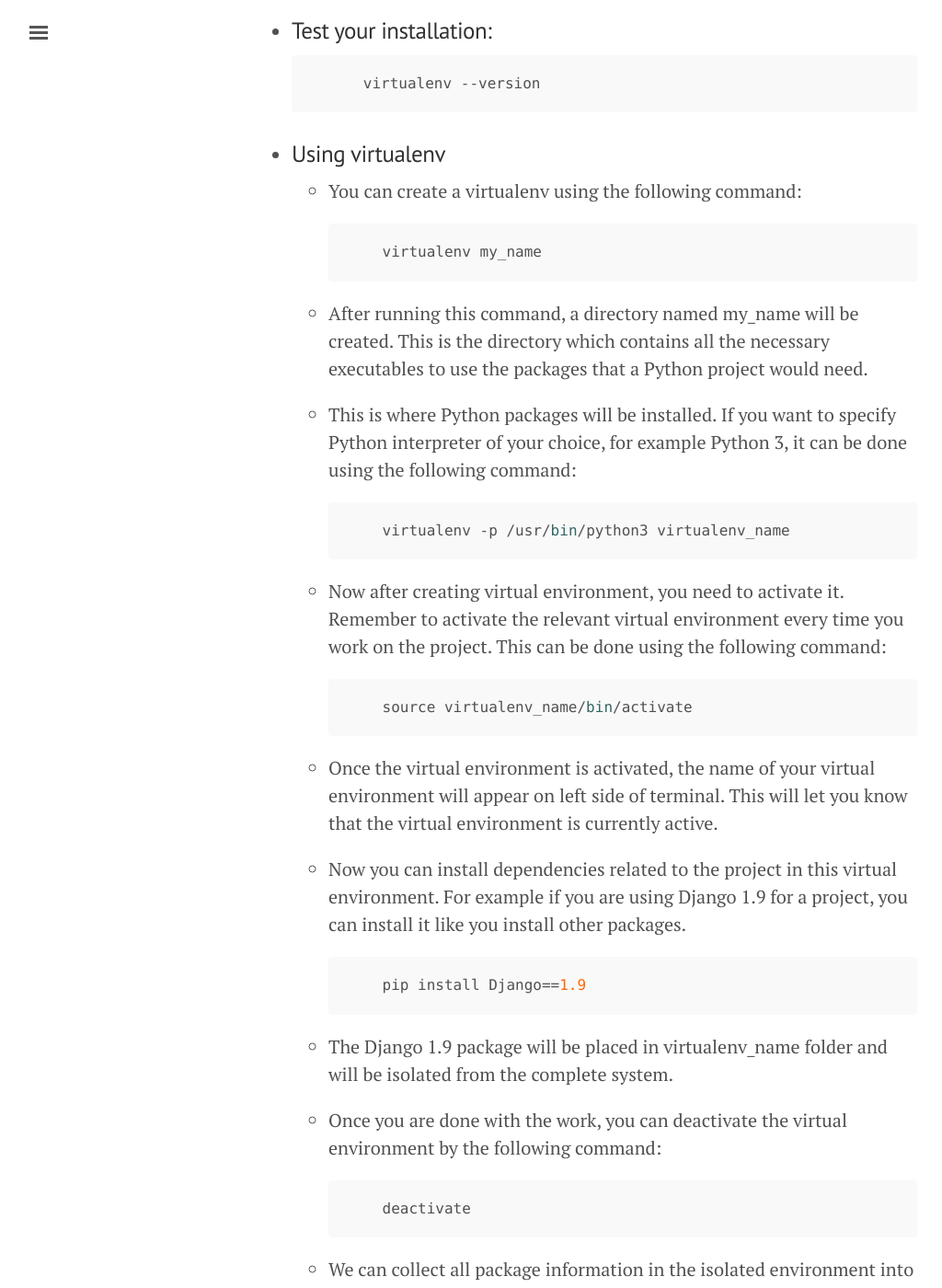
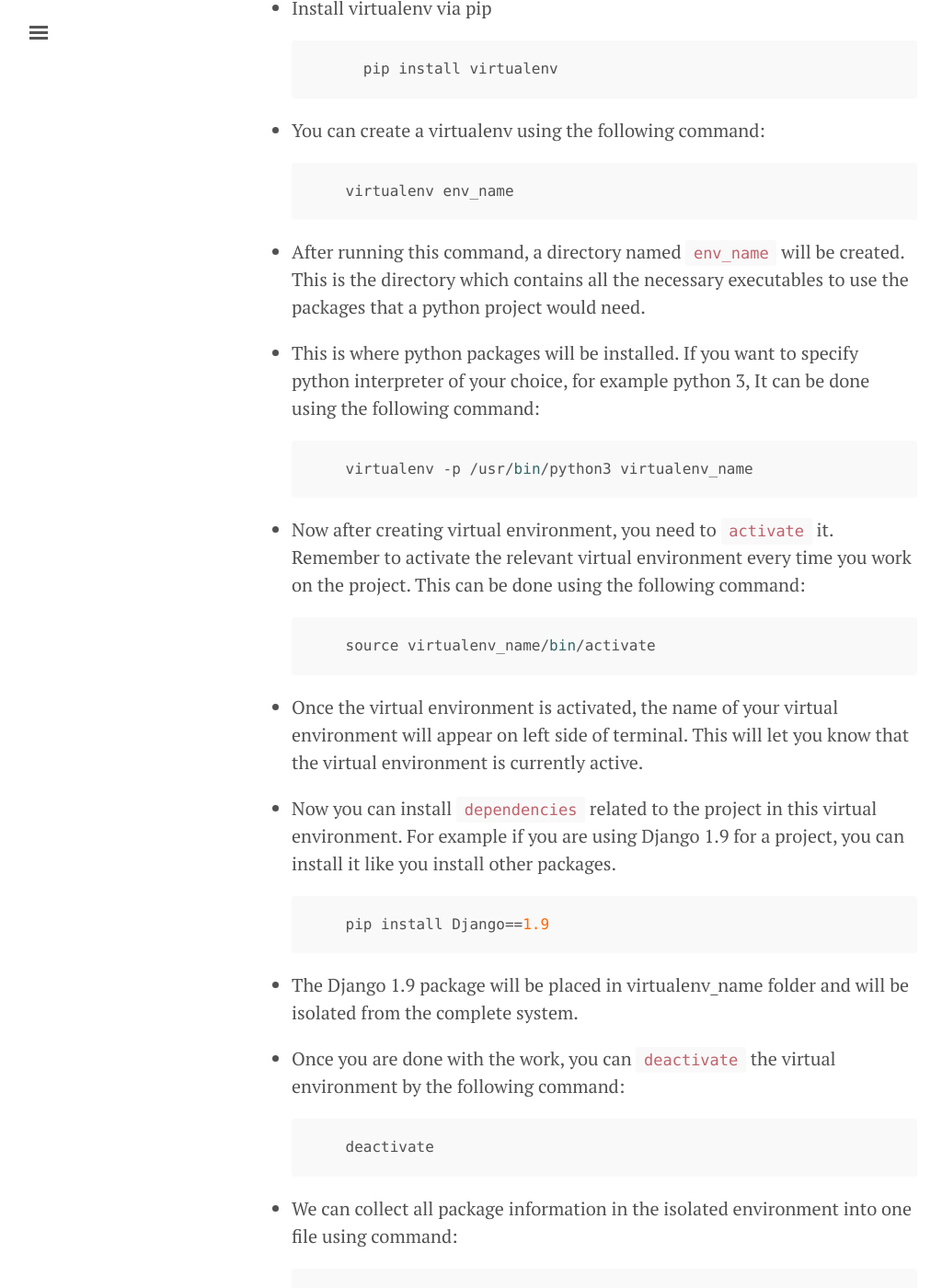
Before and after one commit to g-kutty/py-tour, a Jekyll site: the page built from lessons/11/virtual_env.md, in a window 1280 px wide and 1400 px high, scrolled down 549 px. Shown: the whole window at 92% size, without its empty margins (3-1027 px from the left). Built offline with Jekyll 4.4.1, drawn with Linux system fonts in a browser that asks for light colours; some of the changed text lies outside the part shown.

Commit message:
Updated isolated env doc

````diff
--- a/_includes/head.html
+++ b/_includes/head.html
@@ -21,7 +21,7 @@
   <link rel="stylesheet" href="https://fonts.googleapis.com/css?family=PT+Serif:400,400italic,700%7CPT+Sans:400">
 
   <!-- Icons -->
-  <link rel="apple-touch-icon-precomposed" sizes="144x144" href="{{ site.baseurl }}/public/apple-touch-icon-precomposed.png">
+  <!-- <link rel="apple-touch-icon-precomposed" sizes="144x144" href="{{ site.baseurl }}/public/apple-touch-icon-precomposed.png"> -->
   <link rel="shortcut icon" href="{{ site.baseurl }}/public/images/python.png">
 
   <!-- RSS -->
--- a/lessons/11/virtual_env.md
+++ b/lessons/11/virtual_env.md
@@ -7,70 +7,67 @@ title:
 ## Virtual Env
 ***
 
-- We use a module named __virtualenv__ which is a tool to create isolated Python environments.
+- __Virtualenv__ is a tool to create isolated python environments.
 
-- virtualenv creates a folder which contains all the necessary executables to use the packages that a Python project would need.
+- Virtualenv creates a folder which contains all the necessary executables to use the packages that a python project would need.
 
-- ### Installing virtualenv
+&nbsp;
+## Usage
+***
+
+- Install virtualenv via pip
 
     ```python
         pip install virtualenv
     ```
-- ### Test your installation:
 
-    ```python
-        virtualenv --version
-    ```
+- You can create a virtualenv using the following command:
 
-- ### Using virtualenv
+  ```python
+      virtualenv env_name
+  ```
 
-  - You can create a virtualenv using the following command:
+- After running this command, a directory named `env_name` will be created. This is the directory which contains all the necessary executables to use the packages that a python project would need.
 
-    ```python
-        virtualenv my_name
-    ```
+- This is where python packages will be installed. If you want to specify python interpreter of your choice, for example python 3, It can be done using the following command:
 
-  - After running this command, a directory named my_name will be created. This is the directory which contains all the necessary executables to use the packages that a Python project would need.
+  ```python
+      virtualenv -p /usr/bin/python3 virtualenv_name
+  ```
 
-  - This is where Python packages will be installed. If you want to specify Python interpreter of your choice, for example Python 3, it can be done using the following command:
+- Now after creating virtual environment, you need to `activate` it. Remember to activate the relevant virtual environment every time you work on the project. This can be done using the following command:
 
-    ```python
-        virtualenv -p /usr/bin/python3 virtualenv_name
-    ```
+  ```python
+      source virtualenv_name/bin/activate
+  ```
 
-  - Now after creating virtual environment, you need to activate it. Remember to activate the relevant virtual environment every time you work on the project. This can be done using the following command:
+- Once the virtual environment is activated, the name of your virtual environment will appear on left side of terminal. This will let you know that the virtual environment is currently active.
 
-    ```python
-        source virtualenv_name/bin/activate
-    ```
+- Now you can install `dependencies` related to the project in this virtual environment. For example if you are using Django 1.9 for a project, you can install it like you install other packages.
 
-  - Once the virtual environment is activated, the name of your virtual environment will appear on left side of terminal. This will let you know that the virtual environment is currently active.
+  ```python
+      pip install Django==1.9
+  ```
 
-  - Now you can install dependencies related to the project in this virtual environment. For example if you are using Django 1.9 for a project, you can install it like you install other packages.
+- The Django 1.9 package will be placed in virtualenv_name folder and will be isolated from the complete system.
 
-    ```python
-        pip install Django==1.9
-    ```
+- Once you are done with the work, you can `deactivate` the virtual environment by the following command:
 
-  - The Django 1.9 package will be placed in virtualenv_name folder and will be isolated from the complete system.
+  ```python
+      deactivate
+  ```
 
-  - Once you are done with the work, you can deactivate the virtual environment by the following command:
+- We can collect all package information in the isolated environment into one file using command:
 
-    ```python
-        deactivate
-    ```
+  ```sh
+      pip freeze --local > requirements.txt
+  ```
 
-  - We can collect all package information in the isolated environment into one file using command:
+- For installing all required packages form `requirement.txt` into another isolated environment or machine.
 
-    ```sh
-        pip freeze --local > requirements.txt
-    ```
-
-  - For installing all required packages form `requirement.txt` into another isolated environment or machine.
-
-    ```sh
-        pip install -r requirements.txt --no-index --find-links file:///tmp/packages
-    ```
+  ```sh
+      pip install -r requirements.txt --no-index --find-links file:///tmp/packages
+  ```
 
   - `--no-index` - Ignore package index (only looking at `--find-links` URLs instead).
 
````
Also changed, not shown: lessons/11/pip_env.md (+4 -1 lines), 1 other file.
